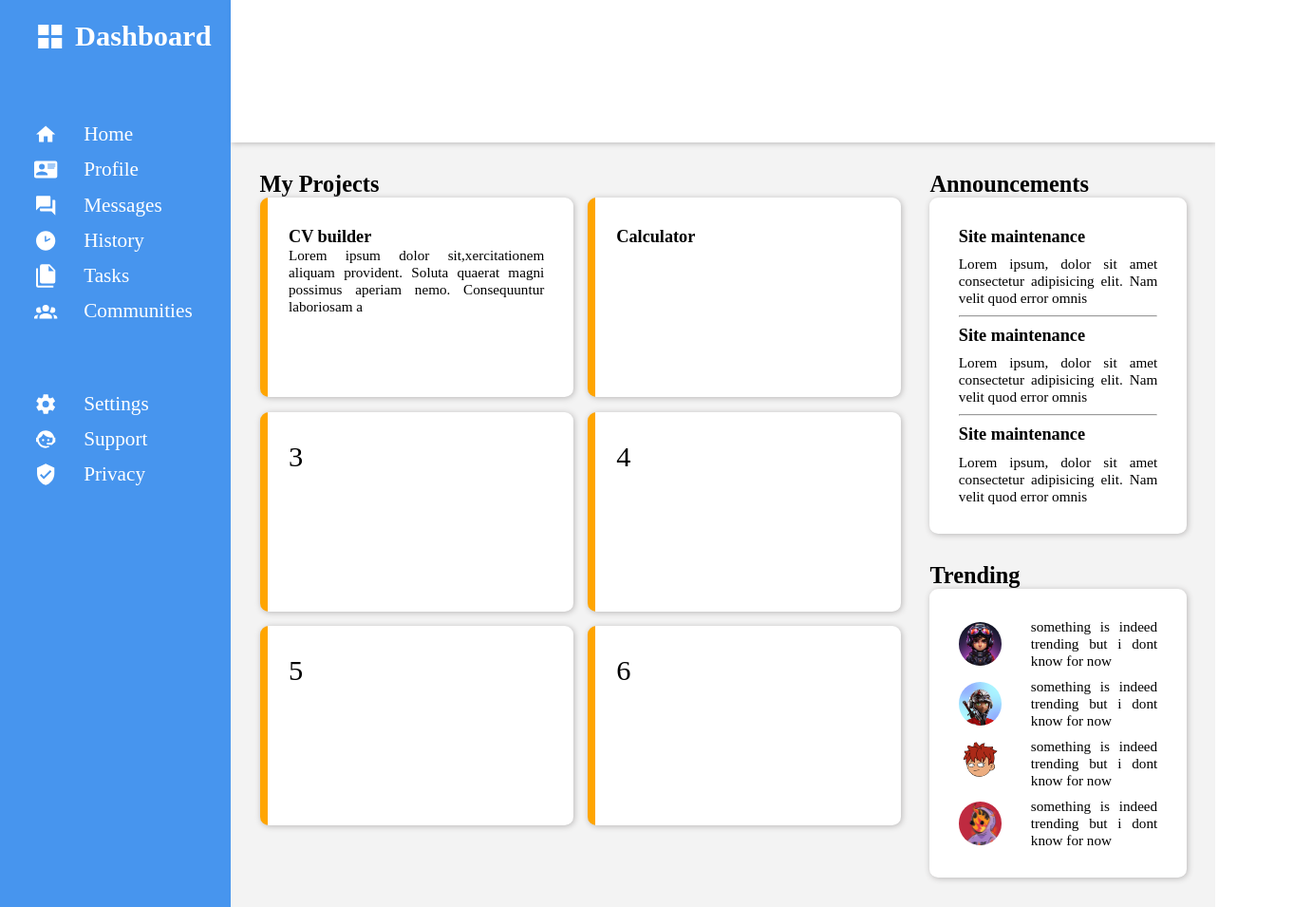
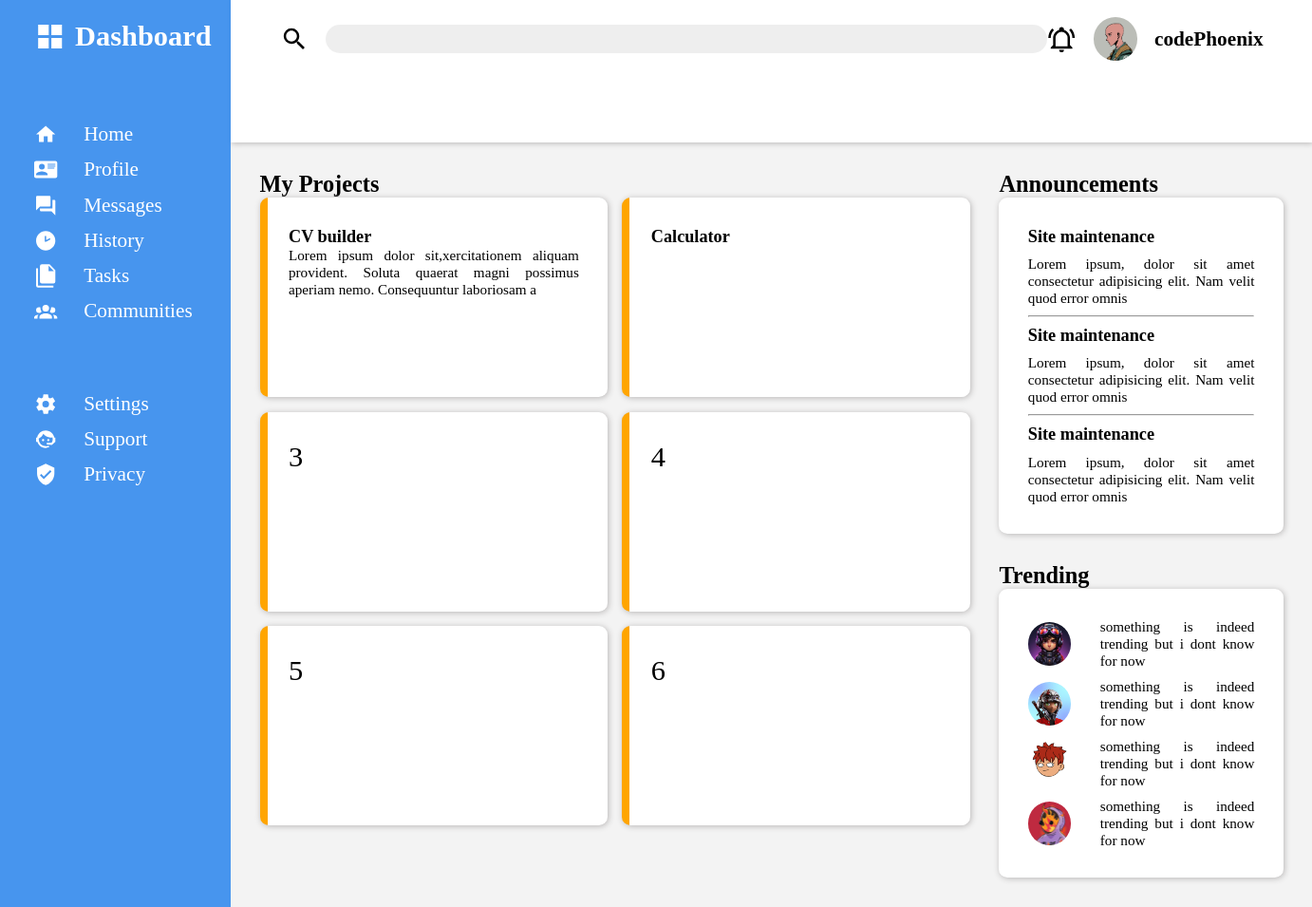
Before and after one commit to luciphoenix/odin-Admin-page, a website built with webpack: page src/index.html in a window 1280 px wide. Shown: the whole page at 95% size, 1382 px wide, since content can reach past the window. Built offline with nearby package versions, Linux system fonts and the light colour scheme.

Commit message:
Create firts part of header

```diff
--- a/src/index.html
+++ b/src/index.html
@@ -7,7 +7,30 @@
     <title>Admin Dashboard</title>
   </head>
   <body class="container">
-    <header></header>
+    <header>
+      <section>
+        <div>
+          <svg xmlns="http://www.w3.org/2000/svg" viewBox="0 0 24 24">
+            <title>magnify</title>
+            <path
+              d="M9.5,3A6.5,6.5 0 0,1 16,9.5C16,11.11 15.41,12.59 14.44,13.73L14.71,14H15.5L20.5,19L19,20.5L14,15.5V14.71L13.73,14.44C12.59,15.41 11.11,16 9.5,16A6.5,6.5 0 0,1 3,9.5A6.5,6.5 0 0,1 9.5,3M9.5,5C7,5 5,7 5,9.5C5,12 7,14 9.5,14C12,14 14,12 14,9.5C14,7 12,5 9.5,5Z"
+            />
+          </svg>
+          <input type="search" />
+        </div>
+        <div>
+          <svg xmlns="http://www.w3.org/2000/svg" viewBox="0 0 24 24">
+            <title>bell-ring-outline</title>
+            <path
+              d="M10,21H14A2,2 0 0,1 12,23A2,2 0 0,1 10,21M21,19V20H3V19L5,17V11C5,7.9 7.03,5.17 10,4.29C10,4.19 10,4.1 10,4A2,2 0 0,1 12,2A2,2 0 0,1 14,4C14,4.1 14,4.19 14,4.29C16.97,5.17 19,7.9 19,11V17L21,19M17,11A5,5 0 0,0 12,6A5,5 0 0,0 7,11V18H17V11M19.75,3.19L18.33,4.61C20.04,6.3 21,8.6 21,11H23C23,8.07 21.84,5.25 19.75,3.19M1,11H3C3,8.6 3.96,6.3 5.67,4.61L4.25,3.19C2.16,5.25 1,8.07 1,11Z"
+            />
+          </svg>
+          <img src="./images/azuki-2152.png" alt="Profile" />
+          <p>codePhoenix</p>
+        </div>
+      </section>
+      <section></section>
+    </header>
     <main>
       <section class="project-section">
         <h2>My Projects</h2>
--- a/src/style.css
+++ b/src/style.css
@@ -78,7 +78,45 @@ header {
   background-color: #fff;
   grid-area: header;
   z-index: 1;
+
+  padding: 0.6rem 1.7rem;
+  display: flex;
+  flex-direction: column;
+
+  & input {
+    width: 25rem;
+    appearance: none;
+    border-radius: 15px;
+    height: 1rem;
+    border: 1px none;
+    background-color: #ecececdc;
+  }
+  & svg {
+    width: 1rem;
+  }
+  & img {
+    border-radius: 50%;
+    width: 1.5rem;
+    height: 1.5rem;
+  }
 }
+header > section {
+  display: flex;
+  align-items: center;
+  justify-content: space-between;
+}
+
+header > section > div {
+  display: flex;
+  align-items: center;
+  display: flex;
+  gap: 0.6rem;
+  & p {
+    font-weight: bolder;
+    font-size: 0.7rem;
+  }
+}
+
 .container {
   display: grid;
   grid-template-columns: 8rem 1fr;
@@ -126,10 +164,9 @@ hr {
   display: flex;
   gap: 1rem;
   align-items: center;
+  & img {
+    border-radius: 50%;
+    width: 1.5rem;
+    height: 1.5rem;
+  }
 }
-
-img {
-  border-radius: 50%;
-  width: 1.5rem;
-  height: 1.5rem;
-}
```
